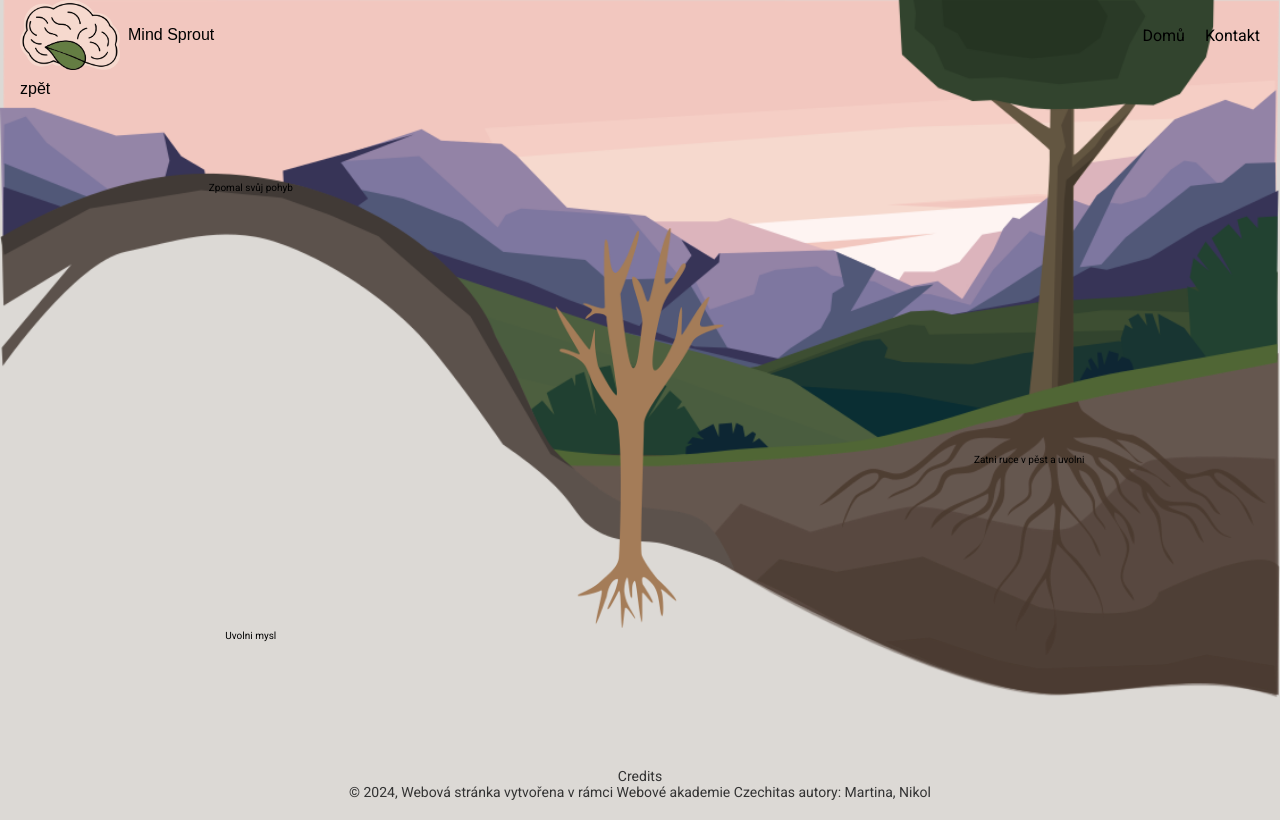
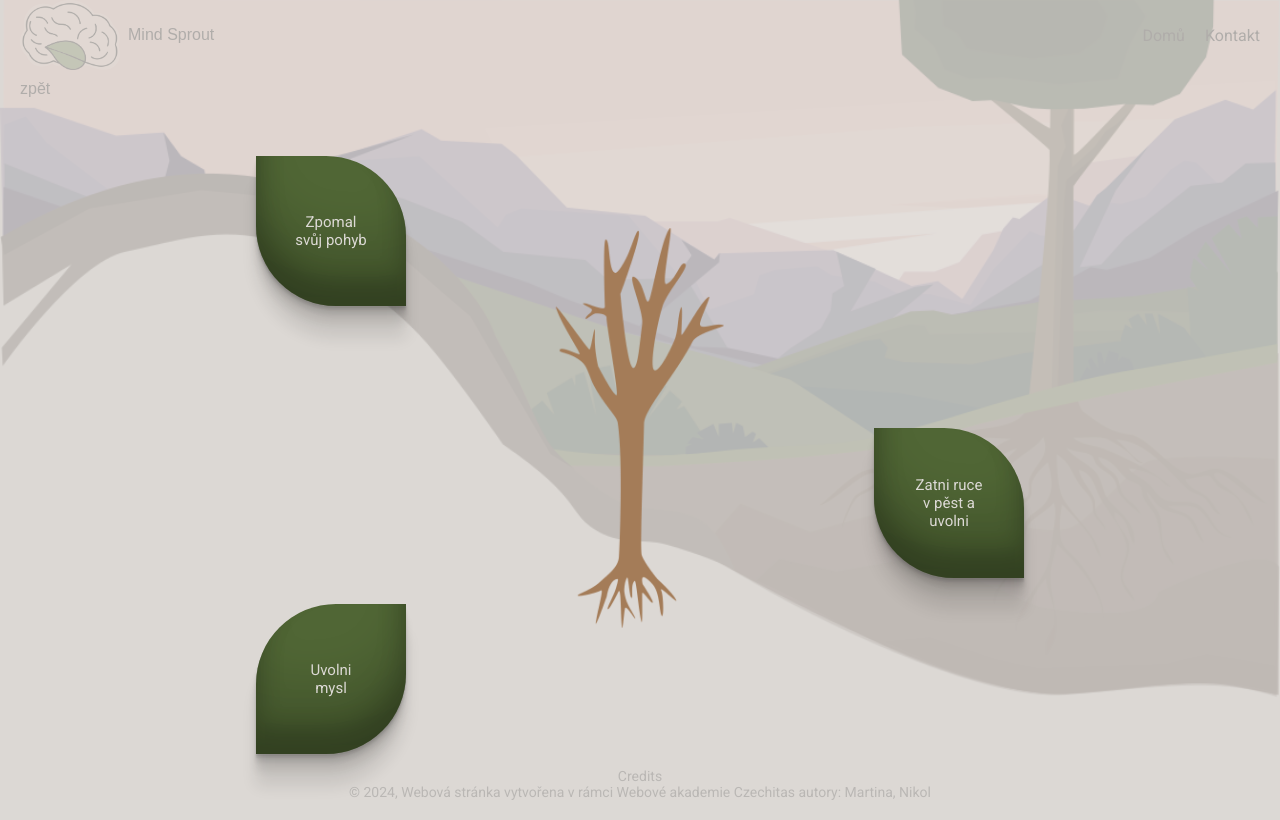
Before and after one commit to MartinaKolarova/MindSprout, a Next.js app: page / in a window 1280 px wide. Both pictures are taken after a click on the button "Problém s vrstevníky". Built offline with nearby package versions, Linux system fonts and the light colour scheme; a web font is replaced by a local one.

Commit message:
Change styles for bubbles and overlay

```diff
--- a/src/components/Tree/Bubble/Bubble.module.css
+++ b/src/components/Tree/Bubble/Bubble.module.css
@@ -1,5 +1,4 @@
-
-.bubble{
+.bubble {
   background-size: contain;
   background-repeat: no-repeat;
   flex-wrap: nowrap;
@@ -8,25 +7,112 @@
   display: flex;
   justify-content: center;
   align-items: center;
-  padding: 2%;
- font-size: 10px;
- text-align: center
-;}
+  padding: 3%;
+  font-size: 10px;
+  text-align: center;
+  cursor: pointer;
+}
 
 .bubble:nth-child(1) {
+  border-radius: 0 80px;
+  background-color: #506635;
+  box-shadow: rgba(0, 0, 0, 0.17) 0px -23px 25px 0px inset, rgba(0, 0, 0, 0.15) 0px -36px 30px 0px inset, rgba(0, 0, 0, 0.1) 0px -79px 40px 0px inset, rgba(0, 0, 0, 0.06) 0px 2px 1px, rgba(0, 0, 0, 0.09) 0px 4px 2px, rgba(0, 0, 0, 0.09) 0px 8px 4px, rgba(0, 0, 0, 0.09) 0px 16px 8px, rgba(0, 0, 0, 0.09) 0px 32px 16px;
+  color: #dcd9d5;
+  width: 100px;
+  height: 100px;
   position: absolute;
   left: 6%;
   top: 6vh;
+  transition: background-color 0.3s, color 0.3s;
 }
 
 .bubble:nth-child(2) {
+  border-radius: 80px 0px;
+  background-color: #506635;
+  box-shadow: rgba(0, 0, 0, 0.17) 0px -23px 25px 0px inset, rgba(0, 0, 0, 0.15) 0px -36px 30px 0px inset, rgba(0, 0, 0, 0.1) 0px -79px 40px 0px inset, rgba(0, 0, 0, 0.06) 0px 2px 1px, rgba(0, 0, 0, 0.09) 0px 4px 2px, rgba(0, 0, 0, 0.09) 0px 8px 4px, rgba(0, 0, 0, 0.09) 0px 16px 8px, rgba(0, 0, 0, 0.09) 0px 32px 16px;
+  color: #dcd9d5;
+  width: 100px;
+  height: 100px;
   position: absolute;
   left: 6%;
   top: 62vh;
 }
 
 .bubble:nth-child(3) {
+  border-radius: 0 80px;
+  background-color: #506635;
+  box-shadow: rgba(0, 0, 0, 0.17) 0px -23px 25px 0px inset, rgba(0, 0, 0, 0.15) 0px -36px 30px 0px inset, rgba(0, 0, 0, 0.1) 0px -79px 40px 0px inset, rgba(0, 0, 0, 0.06) 0px 2px 1px, rgba(0, 0, 0, 0.09) 0px 4px 2px, rgba(0, 0, 0, 0.09) 0px 8px 4px, rgba(0, 0, 0, 0.09) 0px 16px 8px, rgba(0, 0, 0, 0.09) 0px 32px 16px;
+  color: #dcd9d5;
+  width: 100px;
+  height: 100px;
   position: absolute;
   right: 6%;
   top: 40vh;
 }
+
+.bubble:nth-child(1):hover {
+  background-color: #204031;
+  color: #fef4f2;
+}
+
+.bubble:nth-child(2):hover {
+  background-color: #204031;
+  color: #fef4f2;
+}
+
+.bubble:nth-child(3):hover {
+  background-color: #204031;
+  color: #fef4f2;
+}
+
+@media (min-width: 768px) {
+
+  .bubble {
+    font-size: 14px;
+  }
+
+  .bubble:nth-child(1) {
+    width: 140px;
+    height: 140px;
+    left: 18%;
+  }
+
+  .bubble:nth-child(2) {
+    width: 130px;
+    height: 130px;
+    left: 18%;
+
+  }
+
+  .bubble:nth-child(3) {
+    width: 130px;
+    height: 130px;
+    right: 18%;
+  }
+}
+
+@media (min-width: 1024px) {
+
+  .bubble {
+    font-size: 15px;
+  }
+
+  .bubble:nth-child(1) {
+    width: 150px;
+    height: 150px;
+    left: 20%;
+  }
+
+  .bubble:nth-child(2) {
+    width: 150px;
+    height: 150px;
+    left: 20%;
+
+  }
+
+  .bubble:nth-child(3) {
+    width: 150px;
+    height: 150px;
+    right: 20%;
+  }
+}
--- a/src/pages/index.jsx
+++ b/src/pages/index.jsx
@@ -1,12 +1,12 @@
-import Head from "next/head";
-import Image from "next/image";
-import styles from "@/styles/Home.module.css";
-import { Header } from "@/components/Header/Header";
-import { Contact } from "@/components/Contact/Contact";
-import { Footer } from "@/components/Footer/Footer";
-import { Tree } from "@/components/Tree/Tree";
-import { TreeNavigation } from "@/components/TreeNavigation/TreeNavigation";
-import { useState, useRef } from "react";
+import Head from 'next/head';
+import Image from 'next/image';
+import styles from '@/styles/Home.module.css';
+import { Header } from '@/components/Header/Header';
+import { Contact } from '@/components/Contact/Contact';
+import { Footer } from '@/components/Footer/Footer';
+import { Tree } from '@/components/Tree/Tree';
+import { TreeNavigation } from '@/components/TreeNavigation/TreeNavigation';
+import { useState, useRef } from 'react';
 
 export default function Home() {
   const [chosenCategory, setChosenCategory] = useState(null);
@@ -30,6 +30,7 @@ export default function Home() {
 
   return (
     <div className={styles.appcontainer}>
+      {chosenCategory && <div className={styles.backgroundOverlay}></div>}
       <Header></Header>
       <Head>
         <title>Mind Sprout</title>
@@ -40,6 +41,7 @@ export default function Home() {
         <meta name="viewport" content="width=device-width, initial-scale=1" />
         <link rel="icon" href="/favicon.ico" />
       </Head>
+
       <main className={styles.main}>
         {chosenCategory !== null && (
           <button className={styles.backButton} onClick={handleBack}>
--- a/src/styles/Home.module.css
+++ b/src/styles/Home.module.css
@@ -7,11 +7,19 @@
   max-height: 100vh;
 }
 
-.appcontainer{
+.appcontainer {
   background-image: url(pozadi.png);
   background-size: contain;
   background-repeat: no-repeat;
   background-color: rgb(220, 217, 213);
+}
+
+.backgroundOverlay {
+  width: 100vw;
+  height: 100vh;
+  position: absolute;
+  opacity: 0.8;
+  background: #dcd9d5;
 }
 
 .description {
@@ -114,6 +122,7 @@
 .logo {
   position: relative;
 }
+
 /* Enable hover only on non-touch devices */
 @media (hover: hover) and (pointer: fine) {
   .card:hover {
@@ -185,11 +194,9 @@
     border-radius: 0;
     border: none;
     border-bottom: 1px solid rgba(var(--callout-border-rgb), 0.25);
-    background: linear-gradient(
-      to bottom,
-      rgba(var(--background-start-rgb), 1),
-      rgba(var(--callout-rgb), 0.5)
-    );
+    background: linear-gradient(to bottom,
+        rgba(var(--background-start-rgb), 1),
+        rgba(var(--callout-rgb), 0.5));
     background-clip: padding-box;
     backdrop-filter: blur(24px);
   }
@@ -200,11 +207,9 @@
     inset: auto 0 0;
     padding: 2rem;
     height: 200px;
-    background: linear-gradient(
-      to bottom,
-      transparent 0%,
-      rgb(var(--background-end-rgb)) 40%
-    );
+    background: linear-gradient(to bottom,
+        transparent 0%,
+        rgb(var(--background-end-rgb)) 40%);
     z-index: 1;
   }
 }
@@ -230,19 +235,29 @@
   from {
     transform: rotate(360deg);
   }
+
   to {
     transform: rotate(0deg);
   }
 }
+
 .backButton {
   display: flex;
   align-self: flex-start;
-  background-color: transparent; /* Transparentní pozadí */
-  border: none; /* Žádné ohraničení */
-  color: #000; /* Černý text */
-  padding: 10px 20px; /* Vnitřní odsazení */
-  font-size: 16px; /* Velikost textu */
-  cursor: pointer; /* Ukazatel myši */
-  border-radius: 5px; /* Zakulacené rohy */
-  transition: background-color 0.3s, color 0.3s; /* Přechod pro změny barev */
+  background-color: transparent;
+  /* Transparentní pozadí */
+  border: none;
+  /* Žádné ohraničení */
+  color: #000;
+  /* Černý text */
+  padding: 10px 20px;
+  /* Vnitřní odsazení */
+  font-size: 16px;
+  /* Velikost textu */
+  cursor: pointer;
+  /* Ukazatel myši */
+  border-radius: 5px;
+  /* Zakulacené rohy */
+  transition: background-color 0.3s, color 0.3s;
+  /* Přechod pro změny barev */
 }
```
Also changed, not shown: src/components/Tree/Tree.jsx (+30 -30 lines), src/components/Tree/Tree.module.css (+10 -14 lines).
